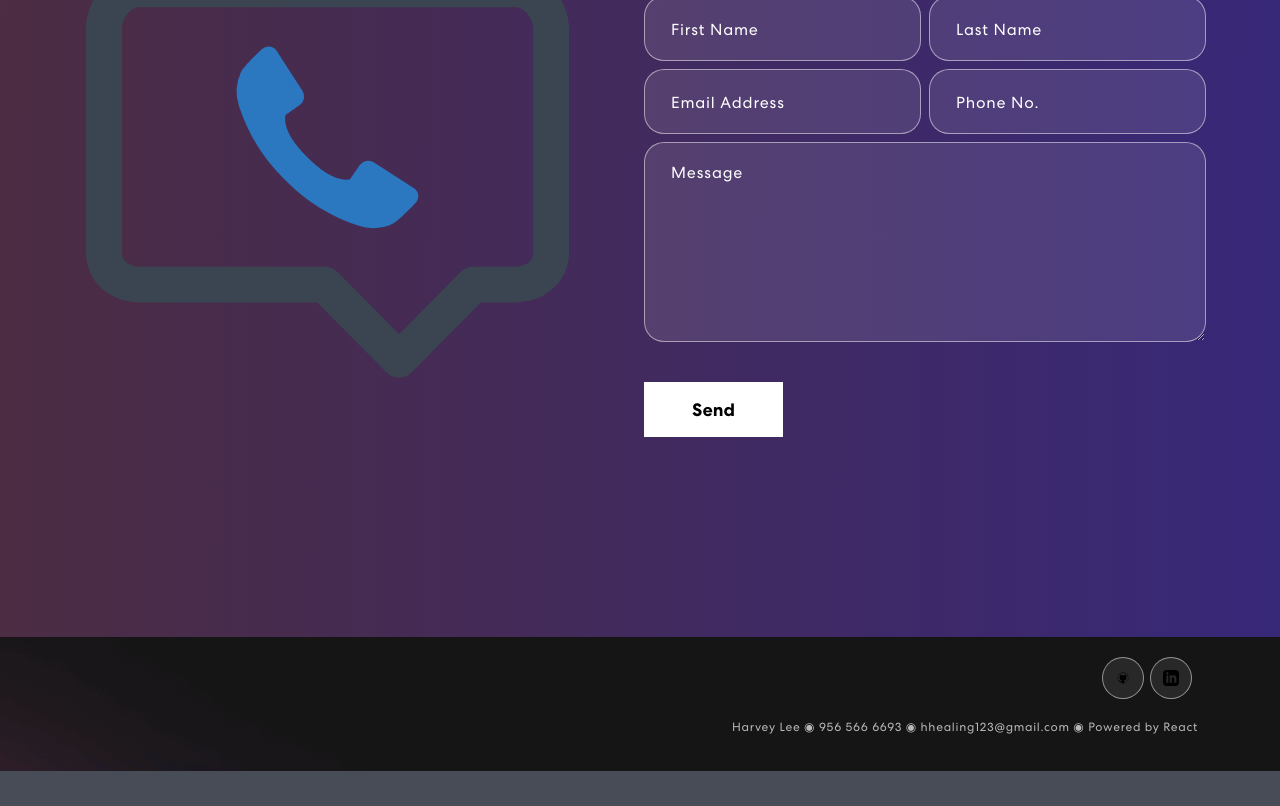
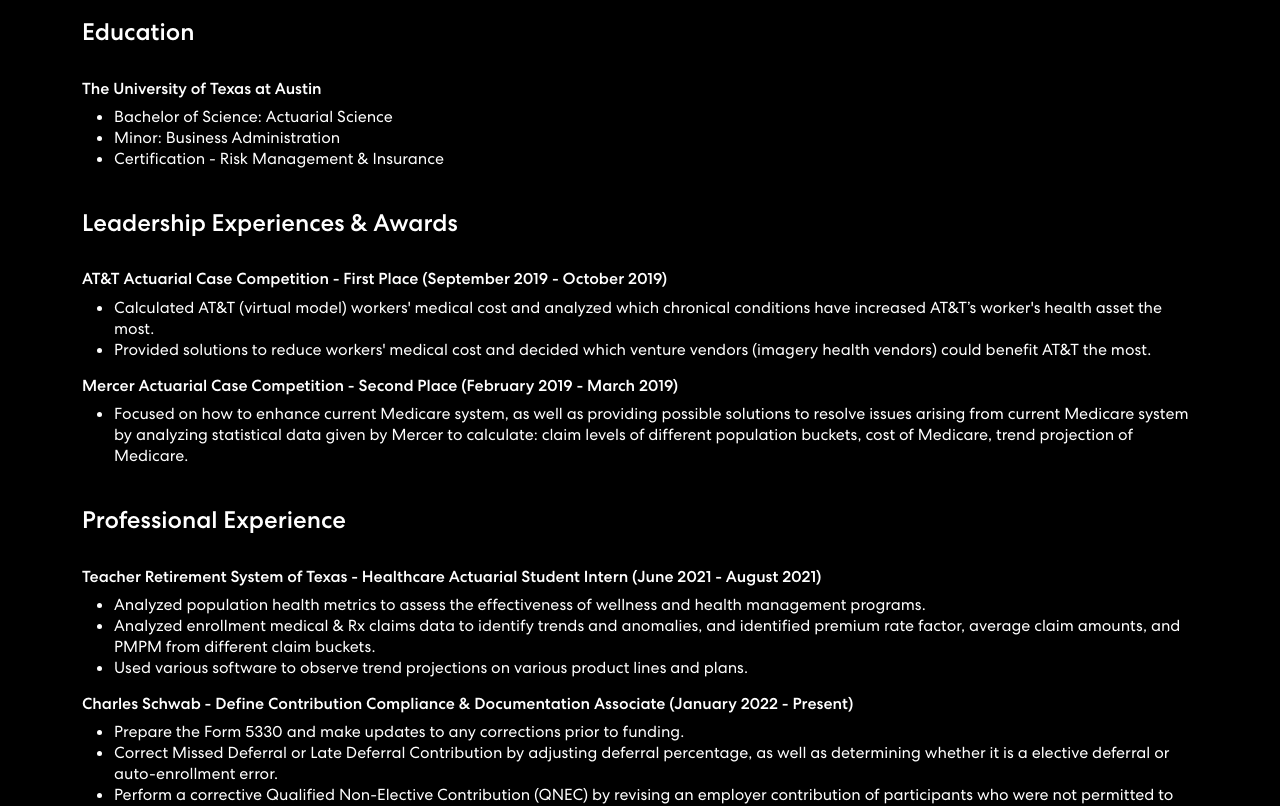
Before and after one commit to hhealing123/Portfolio-React, a React (Create React App) app: page / in a window 1280 px wide. Shown: the part 1800-2606 px from the top of the page. Before the commit the page ends 2571 px from the top, so only its background shows below. Built offline with nearby package versions, Linux system fonts and the light colour scheme.

Commit message:
Adding Resume page and styled

```diff
--- a/src/App.css
+++ b/src/App.css
@@ -43,7 +43,7 @@
   line-height: normal;
 }
 
-p, a, li, button, ul {
+p, a, li, button, ul, ol {
   margin: 0;
   padding: 0;
   line-height: normal;
--- a/src/App.js
+++ b/src/App.js
@@ -2,6 +2,7 @@
 import { NavBar } from './components/NavBar';
 import { Banner } from './components/Banner';
 import { Projects } from './components/Projects';
+import { Resume } from './components/Resume';
 import { Contact } from "./components/Contact";
 import { Footer } from './components/Footer';
 import 'bootstrap/dist/css/bootstrap.min.css';
@@ -12,6 +13,7 @@
       <NavBar />
       <Banner />
       <Projects />
+      <Resume />
       <Contact />
       <Footer />
     </div>
--- /dev/null
+++ b/src/components/Resume.js
@@ -0,0 +1,80 @@
+import { Container, Row, Col, Tab, Nav } from "react-bootstrap";
+import 'animate.css';
+import TrackVisibility from 'react-on-screen';
+
+export const Resume = () => {
+  return (
+    <section className="project" id="project">
+        <Container>
+            <Row>
+                <Col size={12}>
+                    <TrackVisibility>
+                        {({ isVisible }) =>
+                        <div className={isVisible ? "animate__animated animate__fadeIn": ""}>
+
+                            <h2>Resume</h2>
+
+                            <br></br>
+
+                            <h4>Education</h4>
+
+                            <br></br>
+
+                                <h6>The University of Texas at Austin</h6>
+                                    <ul>
+                                        <li>Bachelor of Science: Actuarial Science</li>
+                                        <li>Minor: Business Administration</li>
+                                        <li>Certification - Risk Management & Insurance</li>
+                                    </ul>
+                            <br></br>
+
+                            <h4>Leadership Experiences & Awards</h4>
+
+                            <br></br>
+
+                                <h6>AT&T Actuarial Case Competition - First Place (September 2019 - October 2019)</h6>
+                                    <ul>
+                                        <li>Calculated AT&T (virtual model) workers' medical cost and analyzed which chronical conditions have increased
+                                        AT&T’s worker's health asset the most.</li>
+                                        <li>Provided solutions to reduce workers' medical cost and decided which venture vendors (imagery health vendors)
+                                        could benefit AT&T the most.
+                                        </li>
+                                    </ul>
+                                <h6>Mercer Actuarial Case Competition - Second Place (February 2019 - March 2019)</h6>
+                                    <ul>
+                                        <li>Focused on how to enhance current Medicare system, as well as providing possible solutions to resolve issues
+                                            arising from current Medicare system by analyzing statistical data given by Mercer to calculate: claim levels of different population buckets, cost of Medicare, trend projection of Medicare.
+                                        </li>
+                                    </ul>
+
+                            <br></br>
+
+                            <h4>Professional Experience</h4>
+
+                                <br></br>
+
+                                <h6>Teacher Retirement System of Texas - Healthcare Actuarial Student Intern (June 2021 - August 2021)</h6>
+                                    <ul>
+                                        <li>Analyzed population health metrics to assess the effectiveness of wellness and health management programs.
+
+                                        </li>
+                                    <li>Analyzed enrollment medical & Rx claims data to identify trends and anomalies, and identified premium rate factor,
+                                    average claim amounts, and PMPM from different claim buckets.
+                                    </li>
+                                        <li>Used various software to observe trend projections on various product lines and plans.
+                                        </li>
+                                    </ul>
+                                <h6>Charles Schwab - Define Contribution Compliance & Documentation Associate (January 2022 - Present)</h6>
+                                    <ul>
+                                        <li>Prepare the Form 5330 and make updates to any corrections prior to funding.</li>
+                                        <li>Correct Missed Deferral or Late Deferral Contribution by adjusting deferral percentage, as well as determining whether it is a elective deferral or auto-enrollment error.</li>
+                                        <li>Perform a corrective Qualified Non-Elective Contribution (QNEC) by revising an employer contribution of participants who were not permitted to make elective deferrals.</li>
+                                    </ul>
+                        </div>}
+                    </TrackVisibility>
+                </Col>
+            </Row>
+        </Container>
+    </section>
+  );
+}
```
